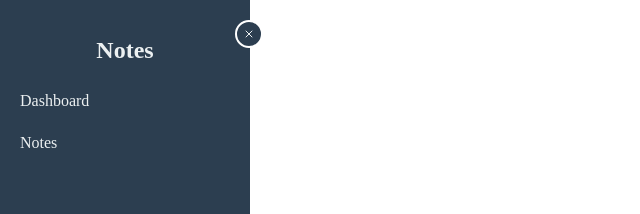
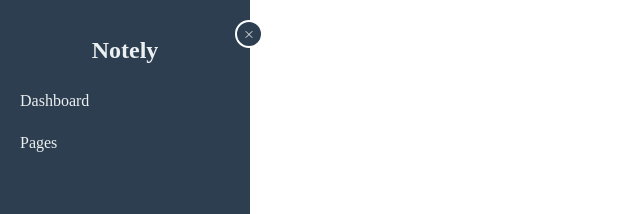
Before and after one commit to yash-singhal-wd/notes-taking-app, a React (Vite) app: page / in a window 1280 px wide. Shown: the top 214 px of the page, without its empty margins (0-640 px from the left). Built offline with nearby package versions, Linux system fonts and the light colour scheme.

Commit message:
fixing the UI

```diff
--- a/src/comps/SideNavbar/SideNavbar.jsx
+++ b/src/comps/SideNavbar/SideNavbar.jsx
@@ -11,13 +11,13 @@ const SideNavbar = () => {
     <>
       <aside className={`${styles.sidebar} ${isOpen ? styles.open : styles.closed}`}>
         <div className={styles.sidebarHeader}>
-          {isOpen && <h2>Notes</h2>}
+          {isOpen && <h2>Notely</h2>}
         </div>
 
         <nav className={styles.sidebarNav}>
           <ul>
             <li><a href="#dashboard">{isOpen? 'Dashboard' : undefined}</a></li>
-            <li ><a href="#notes">{isOpen? 'Notes' : undefined}</a></li>
+            <li ><a href="#notes">{isOpen? 'Pages' : undefined}</a></li>
           </ul>
         </nav>
       </aside>
@@ -27,7 +27,7 @@ const SideNavbar = () => {
         onClick={toggleSidebar}
         aria-label="Toggle Sidebar"
       >
-        {isOpen ? <X size={18} /> : <Menu size={18} />}
+        {isOpen ? <X size={25} /> : <Menu size={25} />}
       </button>
     </>
   );
```
Also changed, not shown: src/comps/Notes/Notes.jsx (added), src/comps/Notes/Notes.module.css (added).
